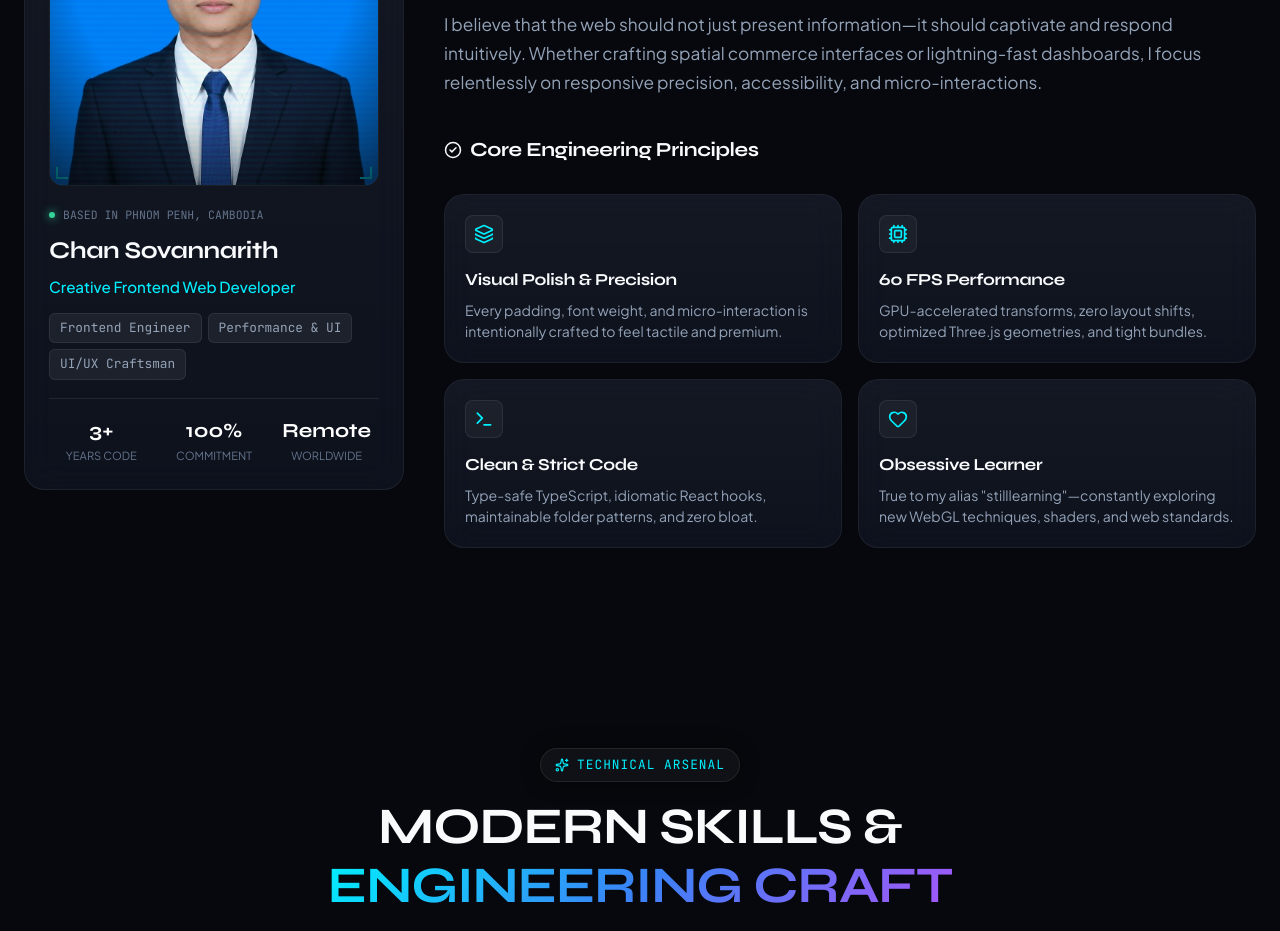
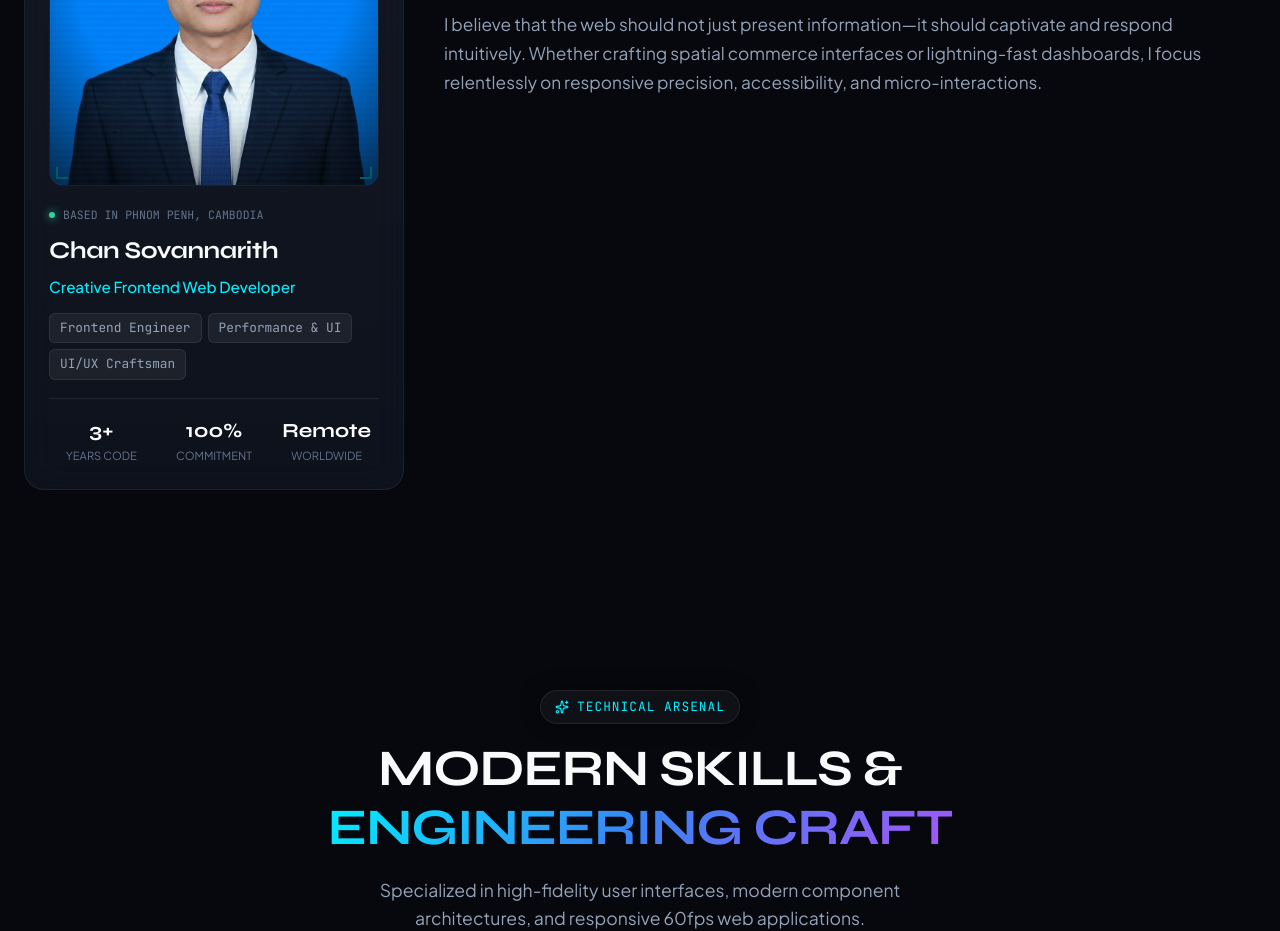
Before and after one commit to CHANStiLLlearning/myCV, a React (Vite) app: page / in a window 1280 px wide. Shown: the part 1520-2451 px from the top of the page. Built offline with nearby package versions, Linux system fonts and the light colour scheme; no server answers.

Commit message:
refactor: remove core engineering principles cards from about section

```diff
--- a/data/portfolio_db.json
+++ b/data/portfolio_db.json
@@ -328,9 +328,9 @@
     }
   ],
   "stats": {
-    "pageViews": 1424,
+    "pageViews": 1428,
     "uniqueVisitors": 413,
-    "lastVisit": "2026-10-24T16:18:22.403Z",
+    "lastVisit": "2026-10-24T17:05:44.454Z",
     "projectLikesTotal": 164
   }
 }
--- a/src/components/About.tsx
+++ b/src/components/About.tsx
@@ -1,35 +1,11 @@
 import React from 'react';
 import { PERSONAL_INFO } from '../data/portfolioData';
 import type { SceneTheme } from '../types';
-import { sounds } from '../utils/soundEffects';
-import { Sparkles, Terminal, Cpu, Layers, CheckCircle2, Heart } from 'lucide-react';
+import { Sparkles } from 'lucide-react';
 
 interface AboutProps {
   theme: SceneTheme;
 }
-
-const PRINCIPLES = [
-  {
-    icon: Layers,
-    title: 'Visual Polish & Precision',
-    description: 'Every padding, font weight, and micro-interaction is intentionally crafted to feel tactile and premium.'
-  },
-  {
-    icon: Cpu,
-    title: '60 FPS Performance',
-    description: 'GPU-accelerated transforms, zero layout shifts, optimized Three.js geometries, and tight bundles.'
-  },
-  {
-    icon: Terminal,
-    title: 'Clean & Strict Code',
-    description: 'Type-safe TypeScript, idiomatic React hooks, maintainable folder patterns, and zero bloat.'
-  },
-  {
-    icon: Heart,
-    title: 'Obsessive Learner',
-    description: 'True to my alias "stilllearning"—constantly exploring new WebGL techniques, shaders, and web standards.'
-  }
-];
 
 export const About: React.FC<AboutProps> = ({ theme: _theme }) => {
   return (
@@ -98,7 +74,7 @@ export const About: React.FC<AboutProps> = ({ theme: _theme }) => {
           </div>
         </div>
 
-        {/* Right Column: Narrative & Engineering Philosophy */}
+        {/* Right Column: Narrative */}
         <div className="about-narrative">
           <div className="narrative-text">
             {PERSONAL_INFO.bioExtended.map((paragraph, idx) => (
@@ -107,30 +83,6 @@ export const About: React.FC<AboutProps> = ({ theme: _theme }) => {
               </p>
             ))}
           </div>
-
-          <h4 className="principles-title">
-            <CheckCircle2 size={18} className="text-accent" />
-            <span>Core Engineering Principles</span>
-          </h4>
-
-          <div className="principles-grid">
-            {PRINCIPLES.map((item, idx) => {
-              const Icon = item.icon;
-              return (
-                <div
-                  key={idx}
-                  className="principle-card interactive-card"
-                  onMouseEnter={() => sounds.playHover()}
-                >
-                  <div className="principle-icon-box">
-                    <Icon size={20} />
-                  </div>
-                  <h5 className="principle-name">{item.title}</h5>
-                  <p className="principle-desc">{item.description}</p>
-                </div>
-              );
-            })}
-          </div>
         </div>
       </div>
     </section>
```
